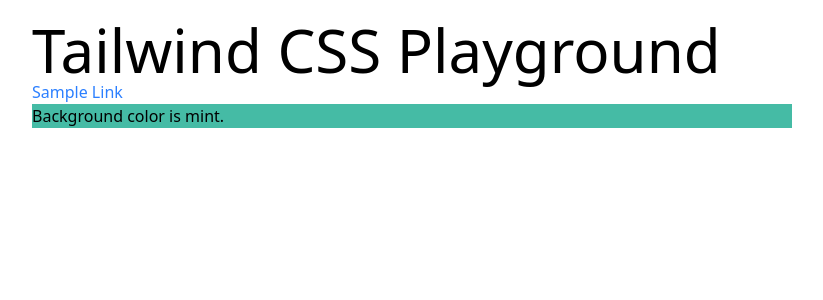
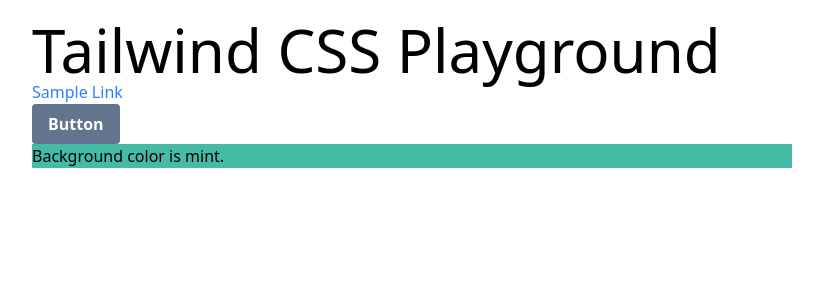
Before and after one commit to ksk1kd/tailwindcss-playground, a React (Vite) app: page / in a window 1280 px wide. Shown: the top 300 px of the page, without its empty margins (228-1051 px from the left). Built offline with nearby package versions, Linux system fonts and the light colour scheme.

Commit message:
add component class

```diff
--- a/src/App.tsx
+++ b/src/App.tsx
@@ -11,6 +11,11 @@
             Sample Link
           </a>
         </p>
+        <p>
+          <a href="/" className="btn">
+            Button
+          </a>
+        </p>
         <p className="bg-mint-500">Background color is mint.</p>
       </div>
     </>
--- a/src/index.css
+++ b/src/index.css
@@ -15,3 +15,9 @@
     box-sizing: border-box;
   }
 }
+
+@layer components {
+  .btn {
+    @apply inline-block bg-slate-500 text-white font-bold py-2 px-4 rounded;
+  }
+}
```
